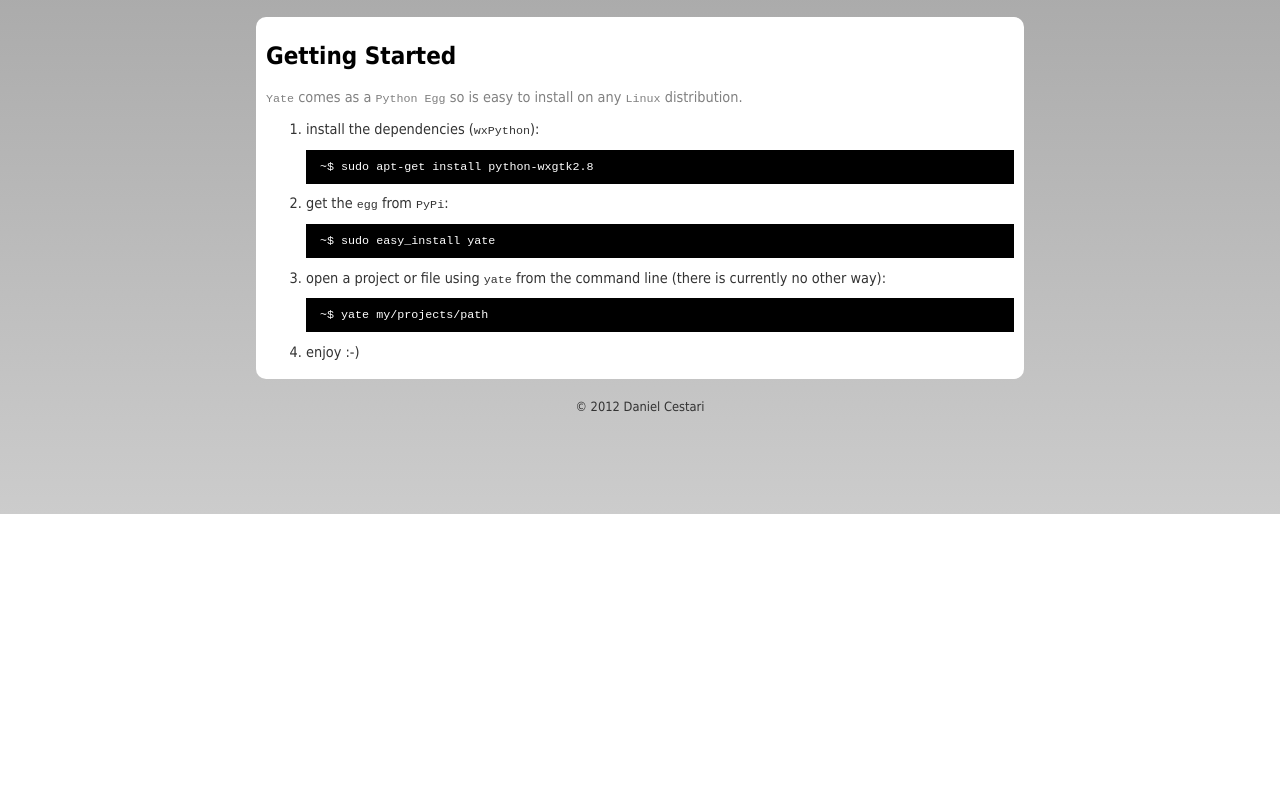
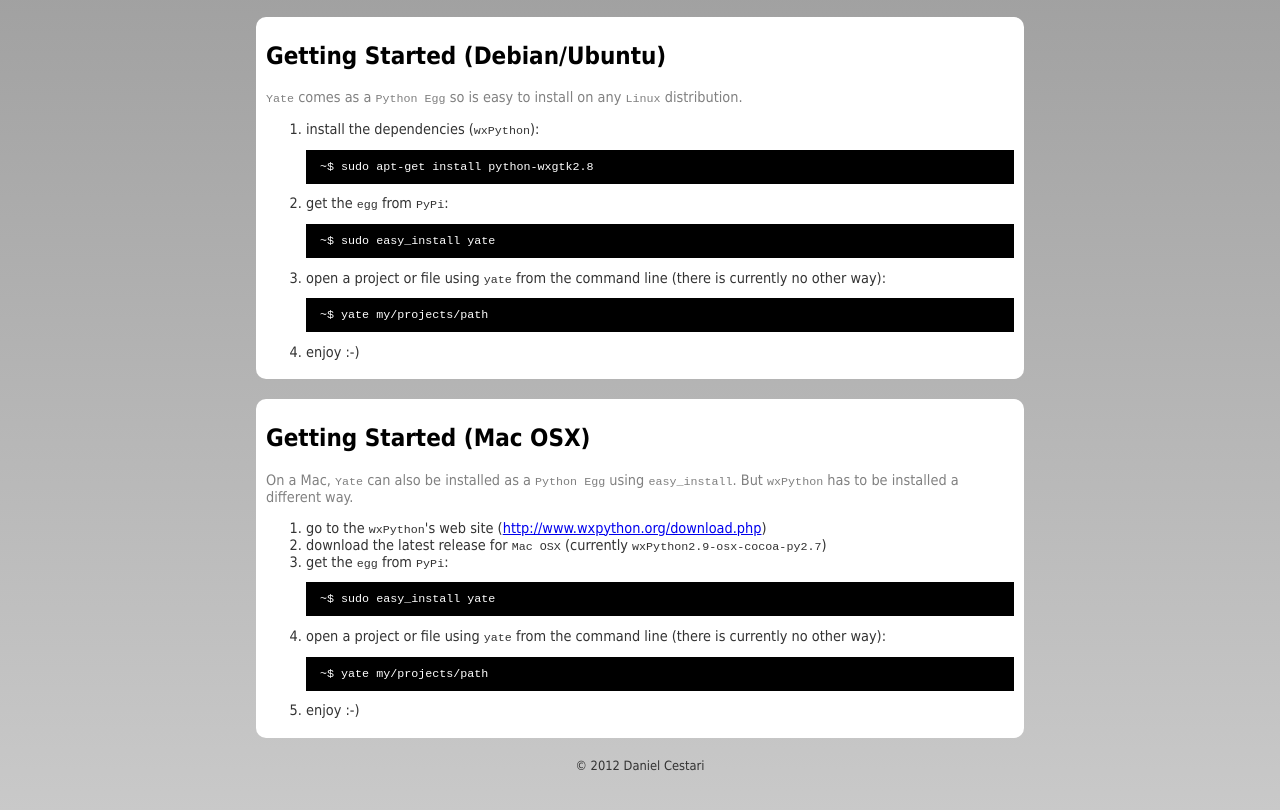
Before and after one commit to dcestari/yate, a plain HTML site: page index.html in a window 1280 px wide. Shown: the part 680-1490 px from the top of the page. Before the commit the page ends 1194 px from the top, so only its background shows below. Drawn offline with Linux system fonts and the light colour scheme.

Commit message:
Add installation instructions for Mac OSX

```diff
--- a/index.html
+++ b/index.html
@@ -51,7 +51,7 @@
       </div>
 
       <div class="section">
-        <h2>Getting Started</h2>
+        <h2>Getting Started (Debian/Ubuntu)</h2>
         <p>
           <code>Yate</code> comes as a <code>Python Egg</code> so is easy to install on any <code>Linux</code> distribution.
         </p>
@@ -59,6 +59,33 @@
           <li>
             install the dependencies (<code>wxPython</code>):
             <pre>  ~$ sudo apt-get install python-wxgtk2.8</pre>
+          </li>
+          <li>
+            get the <code>egg</code> from <code>PyPi</code>:
+            <pre>  ~$ sudo easy_install yate</pre>
+          </li>
+          <li>
+            open a project or file using <code>yate</code> from the command line (there is currently no other way):
+            <pre>  ~$ yate my/projects/path</pre>
+          </li>
+          <li>
+            enjoy :-)
+          </li>
+        </ol>
+      </div>
+
+      <div class="section">
+        <h2>Getting Started (Mac OSX)</h2>
+        <p>
+          On a Mac, <code>Yate</code> can also be installed as a <code>Python Egg</code> using <code>easy_install</code>.
+          But <code>wxPython</code> has to be installed a different way.
+        </p>
+        <ol>
+          <li>
+            go to the <code>wxPython</code>'s web site (<a title="Download wxPython" href="http://www.wxpython.org/download.php">http://www.wxpython.org/download.php</a>)
+          </li>
+          <li>
+            download the latest release for <code>Mac OSX</code> (currently <code>wxPython2.9-osx-cocoa-py2.7</code>)
           </li>
           <li>
             get the <code>egg</code> from <code>PyPi</code>:
```
